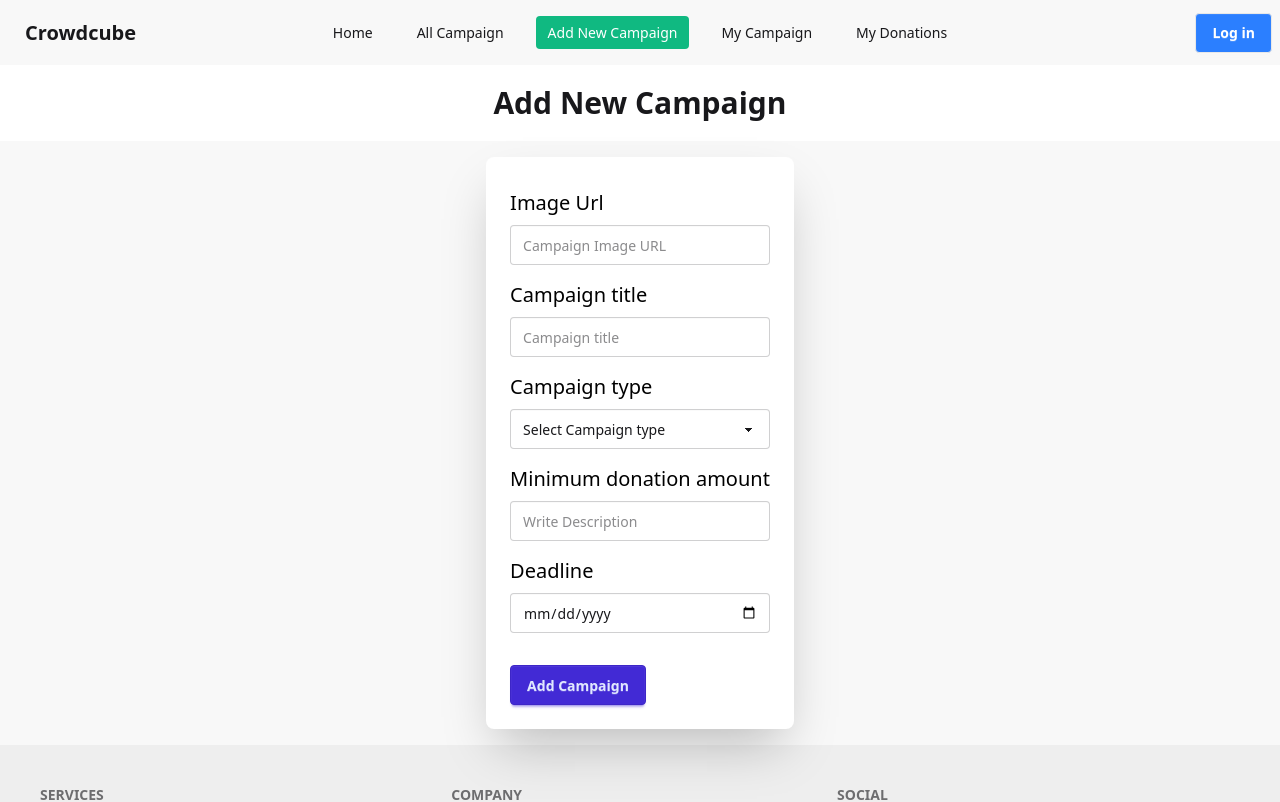
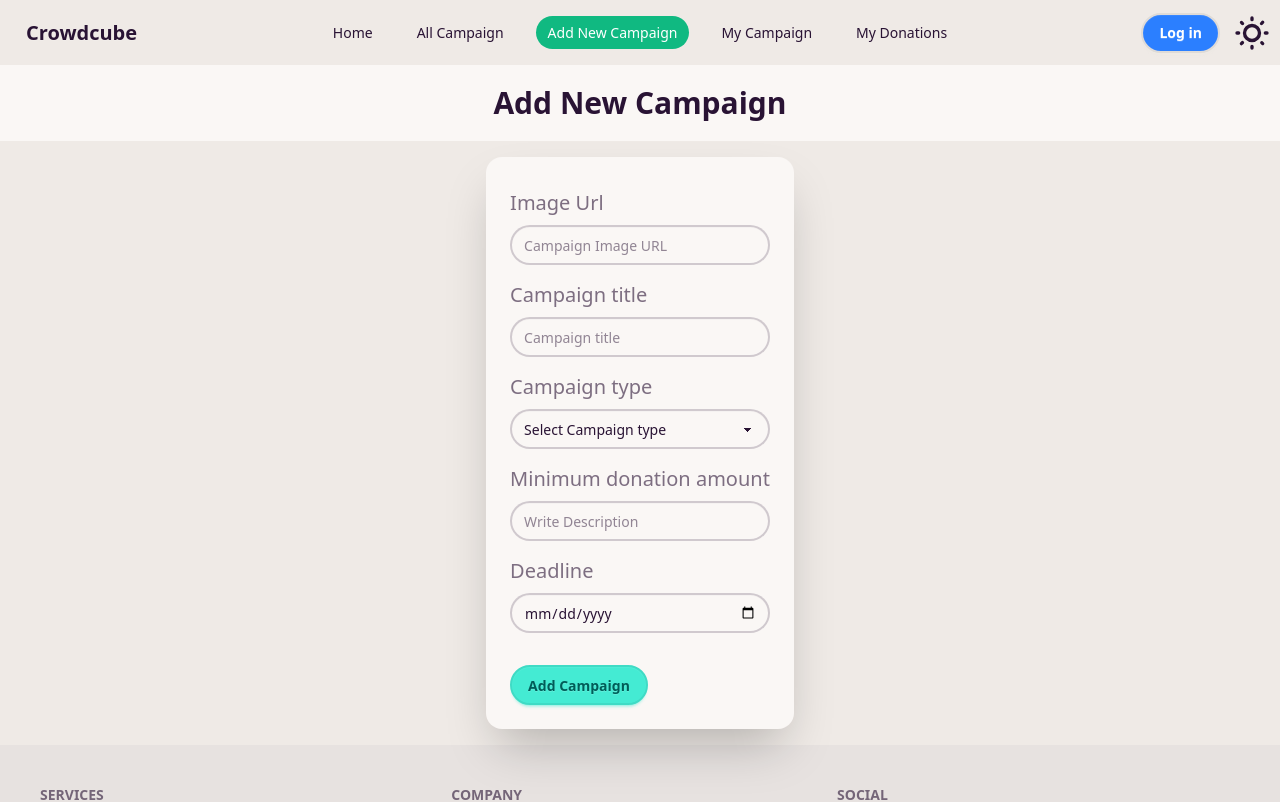
Before and after one commit to jisan-05/crowdcube-client, a React (Vite) app: page /AddNewCampaign in a window 1280 px wide. Shown: the top 802 px of the page. Built offline with nearby package versions, Linux system fonts and the light colour scheme; no server answers.

Commit message:
implement dark mood using default daisyui theme

```diff
--- a/index.html
+++ b/index.html
@@ -1,5 +1,5 @@
 <!doctype html>
-<html lang="en">
+<html lang="en" data-theme="cupcake">
 
 <head>
   <meta charset="UTF-8" />
--- a/src/components/AddNewCampaign/AddNewCampaign.jsx
+++ b/src/components/AddNewCampaign/AddNewCampaign.jsx
@@ -53,7 +53,7 @@
                         <form className="card-body " onSubmit={handleSubmit}>
                             <div className="form-control ">
                                 <label className="label my-2 block ">
-                                    <span className="label-text text-xl text-black">
+                                    <span className="label-text text-xl ">
                                         Image Url
                                     </span>
                                 </label>
@@ -67,7 +67,7 @@
                             </div>
                             <div className="form-control">
                                 <label className="label my-2 block ">
-                                    <span className="label-text text-xl text-black">
+                                    <span className="label-text text-xl ">
                                         Campaign title
                                     </span>
                                 </label>
@@ -81,7 +81,7 @@
                             </div>
                             <div className="">
                                 <label className="label my-2 block ">
-                                    <span className="label-text text-xl text-black ">
+                                    <span className="label-text text-xl  ">
                                         Campaign type
                                     </span>
                                 </label>
@@ -105,7 +105,7 @@
                             </div>
                             <div className="form-control">
                                 <label className="label my-2 block ">
-                                    <span className="label-text text-xl text-black">
+                                    <span className="label-text text-xl ">
                                         Minimum donation amount
                                     </span>
                                 </label>
@@ -119,7 +119,7 @@
                             </div>
                             <div className="form-control">
                                 <label className="label my-2 block ">
-                                    <span className="label-text text-xl text-black">
+                                    <span className="label-text text-xl ">
                                         Deadline
                                     </span>
                                 </label>
--- a/src/components/Navbar/Navbar.jsx
+++ b/src/components/Navbar/Navbar.jsx
@@ -95,6 +95,36 @@
                             Log in
                         </NavLink>
                     )}
+
+                    {/* For Theme Controlling  */}
+                    <div className="ml-3">
+                        <label className="swap swap-rotate">
+                            {/* this hidden checkbox controls the state */}
+                            <input
+                                type="checkbox"
+                                className="theme-controller"
+                                value="dark"
+                            />
+
+                            {/* sun icon */}
+                            <svg
+                                className="swap-off h-10 w-10 fill-current"
+                                xmlns="http://www.w3.org/2000/svg"
+                                viewBox="0 0 24 24"
+                            >
+                                <path d="M5.64,17l-.71.71a1,1,0,0,0,0,1.41,1,1,0,0,0,1.41,0l.71-.71A1,1,0,0,0,5.64,17ZM5,12a1,1,0,0,0-1-1H3a1,1,0,0,0,0,2H4A1,1,0,0,0,5,12Zm7-7a1,1,0,0,0,1-1V3a1,1,0,0,0-2,0V4A1,1,0,0,0,12,5ZM5.64,7.05a1,1,0,0,0,.7.29,1,1,0,0,0,.71-.29,1,1,0,0,0,0-1.41l-.71-.71A1,1,0,0,0,4.93,6.34Zm12,.29a1,1,0,0,0,.7-.29l.71-.71a1,1,0,1,0-1.41-1.41L17,5.64a1,1,0,0,0,0,1.41A1,1,0,0,0,17.66,7.34ZM21,11H20a1,1,0,0,0,0,2h1a1,1,0,0,0,0-2Zm-9,8a1,1,0,0,0-1,1v1a1,1,0,0,0,2,0V20A1,1,0,0,0,12,19ZM18.36,17A1,1,0,0,0,17,18.36l.71.71a1,1,0,0,0,1.41,0,1,1,0,0,0,0-1.41ZM12,6.5A5.5,5.5,0,1,0,17.5,12,5.51,5.51,0,0,0,12,6.5Zm0,9A3.5,3.5,0,1,1,15.5,12,3.5,3.5,0,0,1,12,15.5Z" />
+                            </svg>
+
+                            {/* moon icon */}
+                            <svg
+                                className="swap-on h-10 w-10 fill-current"
+                                xmlns="http://www.w3.org/2000/svg"
+                                viewBox="0 0 24 24"
+                            >
+                                <path d="M21.64,13a1,1,0,0,0-1.05-.14,8.05,8.05,0,0,1-3.37.73A8.15,8.15,0,0,1,9.08,5.49a8.59,8.59,0,0,1,.25-2A1,1,0,0,0,8,2.36,10.14,10.14,0,1,0,22,14.05,1,1,0,0,0,21.64,13Zm-9.5,6.69A8.14,8.14,0,0,1,7.08,5.22v.27A10.15,10.15,0,0,0,17.22,15.63a9.79,9.79,0,0,0,2.1-.22A8.11,8.11,0,0,1,12.14,19.73Z" />
+                            </svg>
+                        </label>
+                    </div>
                 </div>
             </div>
         </div>
--- a/src/components/UpdateCampaign/UpdateCampaign.jsx
+++ b/src/components/UpdateCampaign/UpdateCampaign.jsx
@@ -65,7 +65,7 @@
                         <form className="card-body " onSubmit={handleUpdate}>
                             <div className="form-control ">
                                 <label className="label my-2 block ">
-                                    <span className="label-text text-xl text-black">
+                                    <span className="label-text text-xl ">
                                         Image Url
                                     </span>
                                 </label>
@@ -80,7 +80,7 @@
                             </div>
                             <div className="form-control">
                                 <label className="label my-2 block ">
-                                    <span className="label-text text-xl text-black">
+                                    <span className="label-text text-xl ">
                                         Campaign title
                                     </span>
                                 </label>
@@ -95,7 +95,7 @@
                             </div>
                             <div className="">
                                 <label className="label my-2 block ">
-                                    <span className="label-text text-xl text-black ">
+                                    <span className="label-text text-xl  ">
                                         Campaign type
                                     </span>
                                 </label>
@@ -119,7 +119,7 @@
                             </div>
                             <div className="form-control">
                                 <label className="label my-2 block ">
-                                    <span className="label-text text-xl text-black">
+                                    <span className="label-text text-xl ">
                                         Minimum donation amount
                                     </span>
                                 </label>
@@ -134,7 +134,7 @@
                             </div>
                             <div className="form-control">
                                 <label className="label my-2 block ">
-                                    <span className="label-text text-xl text-black">
+                                    <span className="label-text text-xl ">
                                         Deadline
                                     </span>
                                 </label>
--- a/src/index.css
+++ b/src/index.css
@@ -1,3 +1,5 @@
 @import "tailwindcss";
 
-@plugin "daisyui";
+@plugin "daisyui" {
+  themes: all;
+}
```
